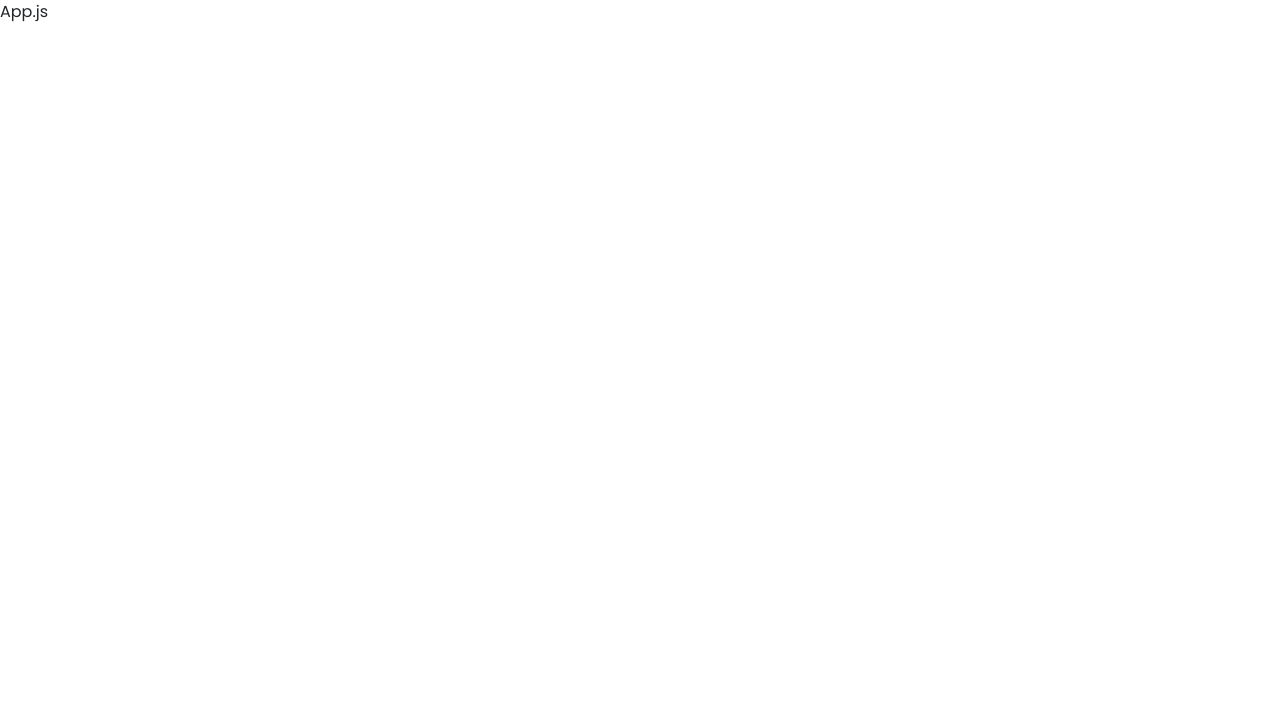
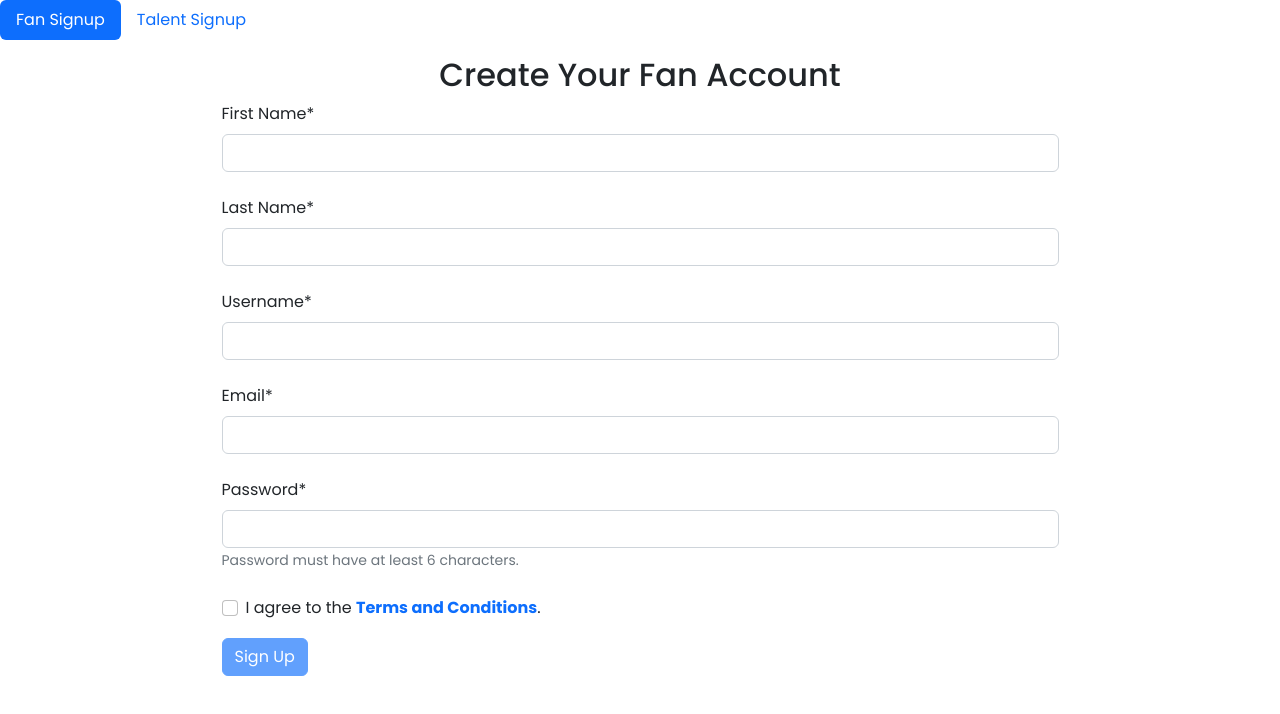
Before and after one commit to UT-04/form-demo-ui, a React (Create React App) app: page / in a window 1280 px wide. Shown: the top 714 px of the page. Built offline with nearby package versions, Linux system fonts and the light colour scheme.

Commit message:
feat: add AuthForm.js

```diff
--- a/src/App.js
+++ b/src/App.js
@@ -1,8 +1,13 @@
 import React from 'react';
+import AuthForm from './components/AuthForm/AuthForm';
+
+
 
 const App = () => {
   return (
-    <React.Fragment>App.js</React.Fragment>
+    <React.Fragment>
+      <AuthForm />
+    </React.Fragment>
   );
 };
 
--- /dev/null
+++ b/src/components/AuthForm/AuthForm.js
@@ -0,0 +1,28 @@
+import React from 'react';
+import Tab from 'react-bootstrap/Tab';
+import Tabs from 'react-bootstrap/Tabs';
+import styles from './AuthForm.module.css';
+import FanSignupForm from '../FanSignupForm/FanSignupForm';
+import TalentSignupForm from '../TalentSignupForm/TalentSignupForm';
+
+const AuthForm = () => {
+    return (
+        <React.Fragment>
+            <Tabs
+                defaultActiveKey="fanSignup"
+                id="uncontrolled-tab-example"
+                className={["mb-3", styles.container].join(" ")}
+                variant='pills'
+            >
+                <Tab eventKey="fanSignup" title="Fan Signup">
+                    <FanSignupForm />
+                </Tab>
+                <Tab eventKey="talentSignup" title="Talent Signup">
+                    <TalentSignupForm />
+                </Tab>
+            </Tabs>
+        </React.Fragment>
+    );
+};
+
+export default AuthForm;
--- /dev/null
+++ b/src/components/AuthForm/AuthForm.module.css
@@ -0,0 +1,3 @@
+.container {
+    /* width: 50%; */
+}
--- /dev/null
+++ b/src/components/FanSignupForm/FanSignupForm.js
@@ -0,0 +1,15 @@
+import React from 'react';
+import FormComponent from '../FormComponent/FormComponent';
+import FormTitle from '../FormTitle/FormTitle';
+
+const FanSignupForm = () => {
+    return (
+        <React.Fragment>
+            <FormTitle
+                title="Create Your Fan Account" />
+            <FormComponent />
+        </React.Fragment>
+    );
+};
+
+export default FanSignupForm;
--- /dev/null
+++ b/src/components/TalentSignupForm/TalentSignupForm.js
@@ -0,0 +1,15 @@
+import React from 'react';
+import FormComponent from '../FormComponent/FormComponent';
+import FormTitle from '../FormTitle/FormTitle';
+
+const TalentSignupForm = () => {
+    return (
+        <React.Fragment>
+            <FormTitle
+                title="Create Your Talent Account" />
+            <FormComponent />
+        </React.Fragment>
+    );
+};
+
+export default TalentSignupForm;
```
